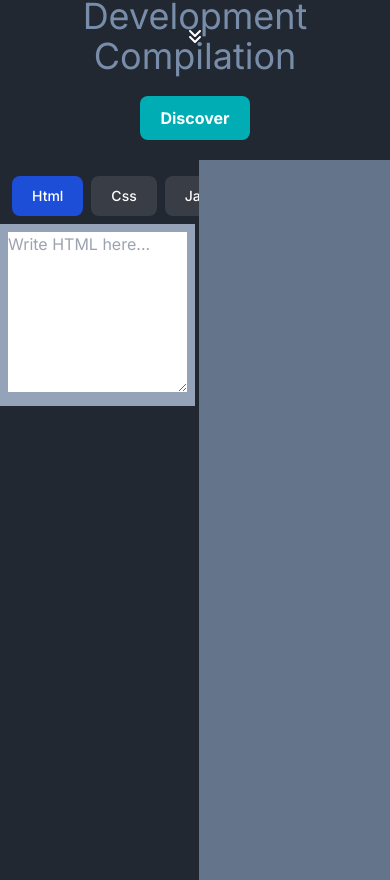
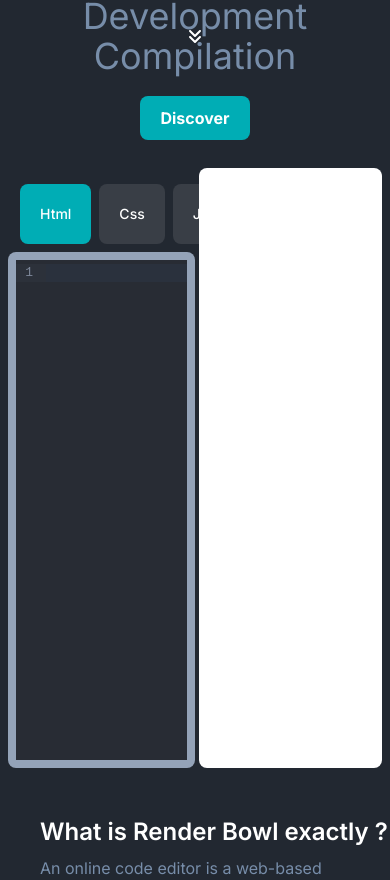
Before and after one commit to yassir-chouika/Rendering_Bowl, a React (Vite) app: page / in a window 390 px wide. Shown: the part 844-1724 px from the top of the page. Built offline with nearby package versions, Linux system fonts and the light colour scheme; a web font is replaced by a local one.

Commit message:
feat: Add code editor section using CodeMirror
- Integrated a new section featuring an online code editor powered by CodeMirror
- Configured syntax highlighting and editor settings for an enhanced user experience
- Ensured the editor is responsive and works seamlessly across devices

```diff
--- a/package.json
+++ b/package.json
@@ -10,10 +10,14 @@
     "preview": "vite preview"
   },
   "dependencies": {
+    "@codemirror/lang-css": "^6.3.1",
+    "@codemirror/lang-html": "^6.4.9",
+    "@codemirror/lang-javascript": "^6.2.2",
     "@fortawesome/free-brands-svg-icons": "^6.7.2",
     "@fortawesome/free-regular-svg-icons": "^6.7.2",
     "@fortawesome/free-solid-svg-icons": "^6.7.2",
     "@fortawesome/react-fontawesome": "^0.2.2",
+    "@uiw/react-codemirror": "^4.23.7",
     "react": "^18.3.1",
     "react-dom": "^18.3.1"
   },
--- a/src/App.jsx
+++ b/src/App.jsx
@@ -2,6 +2,7 @@
 import NavBar from "./components/NavBar.jsx";
 import Hero from "./components/Hero.jsx";
 import RenderingSection from "./components/RenderingSection.jsx";
+import InfoSection from "./components/InfoSection.jsx";
 
 function App() {
   return (
@@ -9,6 +10,7 @@
       <NavBar />
       <Hero />
       <RenderingSection />
+      <InfoSection />
     </>
   );
 }
--- /dev/null
+++ b/src/components/InfoSection.jsx
@@ -0,0 +1,13 @@
+const InfoSection = () => {
+    return (
+        <section>
+            <h2 className="text-white text-2xl font-semibold mt-10 ml-10">What is Render Bowl exactly ?</h2>
+            <p className="text-PaletteGray mx-10 my-2">An online code editor is a web-based tool that allows you to write, run, and test your code directly in your browser. It provides a convenient environment for coding without needing to install additional software.
+            Use our HTML/CSS Code Editor above to write your code and instantly see the results. Whether you're experimenting with new ideas or learning the basics, our editor streamlines the process of coding and compiling.</p>
+            <div className="m-10 w-[190px] h-[254px] rounded-[30px] shadow-[15px_15px_30px_rgb(25,25,25),-15px_-15px_30px_]">
+    </div>
+        </section>
+     );
+}
+
+export default InfoSection;
--- a/src/components/RenderingSection.jsx
+++ b/src/components/RenderingSection.jsx
@@ -1,13 +1,18 @@
 import React, { useState } from "react";
+import CodeMirror from "@uiw/react-codemirror";
+import { html } from "@codemirror/lang-html";
+import { css } from "@codemirror/lang-css";
+import { javascript } from "@codemirror/lang-javascript";
+import { FontAwesomeIcon } from "@fortawesome/react-fontawesome";
+import { faPlay } from "@fortawesome/free-solid-svg-icons";
 
 const RenderingSection = () => {
-  const [activeTab, setActiveTab] = useState("html"); // Active editor tab
-  const [htmlCode, setHtmlCode] = useState(""); // HTML code state
-  const [cssCode, setCssCode] = useState(""); // CSS code state
-  const [jsCode, setJsCode] = useState(""); // JavaScript code state
-  const [renderedContent, setRenderedContent] = useState(""); // Rendered output
+  const [activeTab, setActiveTab] = useState("html");
+  const [htmlCode, setHtmlCode] = useState("");
+  const [cssCode, setCssCode] = useState("");
+  const [jsCode, setJsCode] = useState("");
+  const [renderedContent, setRenderedContent] = useState("");
 
-  // Function to handle 'Run' button
   const handleRun = () => {
     const combinedCode = `
       <style>${cssCode}</style>
@@ -17,10 +22,23 @@
     setRenderedContent(combinedCode);
   };
 
+  const getEditorLanguage = () => {
+    switch (activeTab) {
+      case "html":
+        return html();
+      case "css":
+        return css();
+      case "javascript":
+        return javascript();
+      default:
+        return html();
+    }
+  };
+
   return (
-    <main className="w-full h-dvh flex flex-row gap-1">
+    <main className="w-full flex flex-row gap-1 p-2">
       {/* Code typing area */}
-      <div className="w-1/2">
+      <div className="w-1/2 ">
         <div className="flex flex-row justify-between pt-2 px-1">
           <div className="flex flex-row p-2">
             {["Html", "Css", "Javascript"].map((tab) => (
@@ -28,8 +46,8 @@
                 key={tab}
                 type="button"
                 onClick={() => setActiveTab(tab.toLowerCase())}
-                className={`text-white bg-SlightlyBlack hover:bg-blue-800 focus:ring-4 focus:ring-blue-300 font-medium rounded-lg text-sm px-5 py-2.5 me-2 ${
-                  activeTab === tab.toLowerCase() ? "bg-blue-700" : ""
+                className={`text-white bg-SlightlyBlack hover:bg-[#2D3238] focus:ring-4 focus:ring-[#00ADB5]/50  font-medium rounded-lg text-sm px-5 py-2.5 me-2 ${
+                  activeTab === tab.toLowerCase() ? "bg-[#00ADB5]" : ""
                 }`}
               >
                 {tab}
@@ -39,42 +57,36 @@
           <button
             type="button"
             onClick={handleRun}
-            className="text-white bg-PaletteTeal hover:bg-blue-800 focus:ring-4 focus:ring-blue-300 font-medium rounded-lg text-sm px-5 py-2.5 me-2 m-2 dark:bg-blue-600 dark:hover:bg-blue-700 focus:outline-none dark:focus:ring-blue-800"
+            className="text-white bg-PaletteTeal hover:bg-[#009198] focus:ring-4 focus:ring-[#00ADB5]/50 font-medium rounded-lg text-sm px-5 py-2.5 me-2 m-2 dark:bg-blue-600 dark:hover:bg-blue-700 focus:outline-none dark:focus:ring-blue-800"
           >
+            <FontAwesomeIcon className="mr-3" icon={faPlay} />
             Run
           </button>
         </div>
         {/* Code editor */}
-        <div className="bg-slate-400 p-2">
-          {activeTab === "html" && (
-            <textarea
-              className="w-full h-40"
-              value={htmlCode}
-              onChange={(e) => setHtmlCode(e.target.value)}
-              placeholder="Write HTML here..."
-            />
-          )}
-          {activeTab === "css" && (
-            <textarea
-              className="w-full h-40"
-              value={cssCode}
-              onChange={(e) => setCssCode(e.target.value)}
-              placeholder="Write CSS here..."
-            />
-          )}
-          {activeTab === "javascript" && (
-            <textarea
-              className="w-full h-40"
-              value={jsCode}
-              onChange={(e) => setJsCode(e.target.value)}
-              placeholder="Write JavaScript here..."
-            />
-          )}
+        <div className="bg-slate-400 p-2 rounded-lg">
+          <CodeMirror
+            value={
+              activeTab === "html"
+                ? htmlCode
+                : activeTab === "css"
+                ? cssCode
+                : jsCode
+            }
+            height="500px"
+            theme="dark"
+            extensions={[getEditorLanguage()]}
+            onChange={(value) => {
+              if (activeTab === "html") setHtmlCode(value);
+              if (activeTab === "css") setCssCode(value);
+              if (activeTab === "javascript") setJsCode(value);
+            }}
+          />
         </div>
       </div>
       {/* Rendered output */}
       <div
-        className="w-1/2 bg-slate-500 p-2"
+        className="w-1/2 bg-white p-2 rounded-lg"
         dangerouslySetInnerHTML={{ __html: renderedContent }}
       />
     </main>
```
Also changed, not shown: 1 other file (tests, documents, lock files or other folders).
